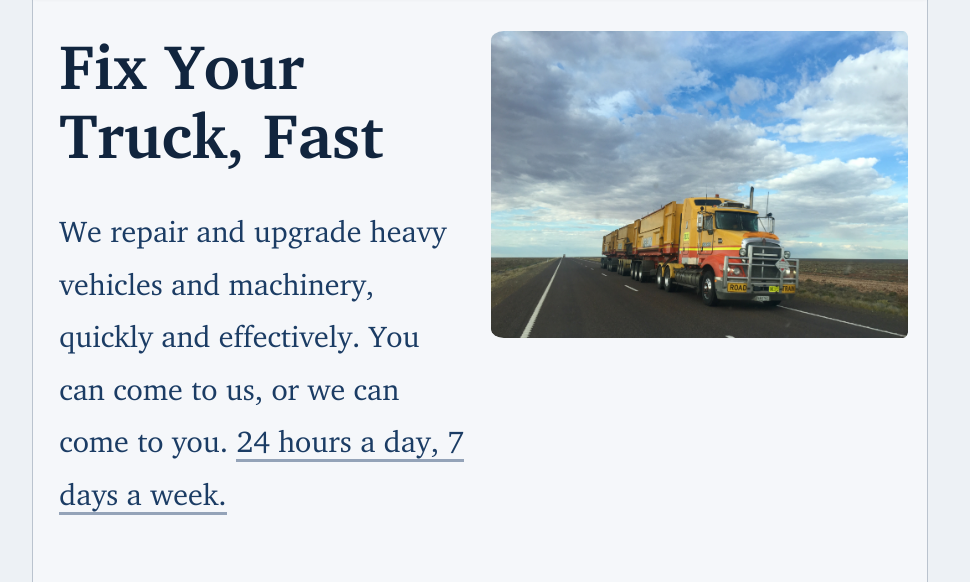
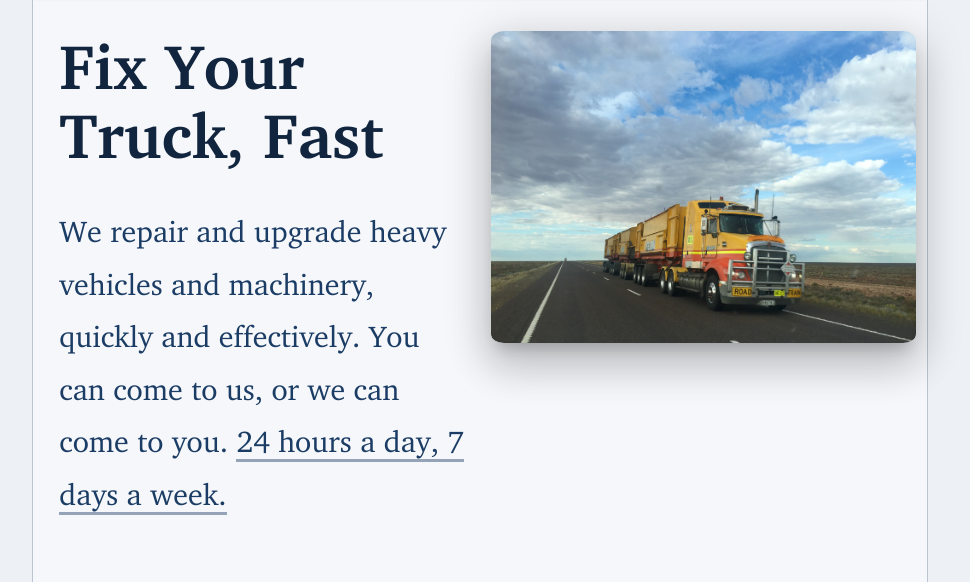
Before and after one commit to kandcauto/kandcauto.github.io, a PHP site: page / in a window 1280 px wide. Shown: the part 68-650 px from the top of the page, without its empty margins (160-1130 px from the left). Run offline with PHP 8.4, Linux system fonts and the light colour scheme; some libraries are stand-ins or nearby versions.

Commit message:
add shadow to hero image

```diff
--- a/assets/css/main.css
+++ b/assets/css/main.css
@@ -87,7 +87,7 @@ footer {
 .hero-image {
   width: 100%;
   border-radius: 3%;
-  padding-right: 0.5rem; }
+  margin-right: 1rem; }
 
 .nav-wrapper img {
   width: 10%;
--- a/assets/sass/main.sass
+++ b/assets/sass/main.sass
@@ -96,7 +96,7 @@ footer
 .hero-image
   width: 100%
   border-radius: 3%
-  padding-right: .5rem
+  margin-right: 1rem
 
 .nav-wrapper
   img
--- a/index.html
+++ b/index.html
@@ -36,7 +36,7 @@ We repair and upgrade heavy vehicles and machinery, quickly and effectively. You
 </h2>
 </div>
 <aside class='col s6'>
-<img class='hero-image' src='./assets/images/hero.jpg'>
+<img class='hero-image z-depth-5' src='./assets/images/hero.jpg'>
 </aside>
 </section>
 <section class='partners row'>
```
Also changed, not shown: 2 other files.
